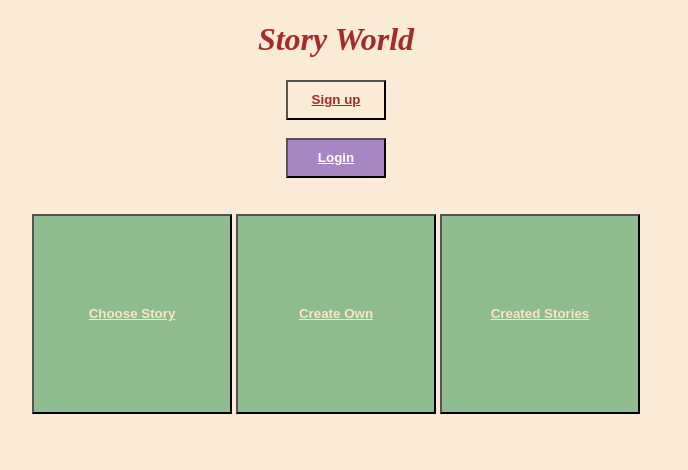
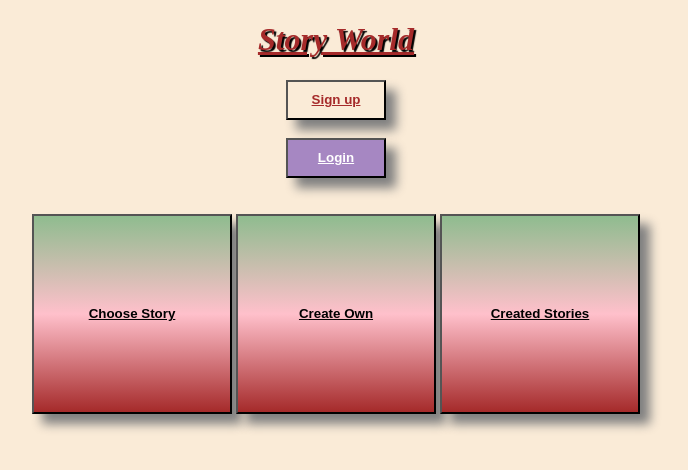
Before and after one commit to mahjabin2024/Own-website, a plain HTML site: page index.html in a window 1280 px wide. Shown: the whole page, without its empty margins (304-992 px from the left). Drawn offline with Linux system fonts and the light colour scheme.

Commit message:
Modified

```diff
--- a/index.html
+++ b/index.html
@@ -8,7 +8,7 @@
     <body>
         <center>
             <i>
-                <h1>Story World</h1>
+                <h1 id="mainh1">Story World</h1>
             </i>
         </center>
         <center>
@@ -28,19 +28,19 @@
 
 
         <center>
-            <button style="background-color: darkseagreen; width:200px; height:200px;">
+            <button class="btn"style="background-color: darkseagreen; width:200px; height:200px;">
                 <b>
-                    <a style="color:bisque;" href="storylist.html">Choose Story</a>
+                    <a style="color: black;"href="storylist.html">Choose Story</a>
                 </b>
             </button>
-            <button style="background-color: darkseagreen; width:200px; height:200px;">
+            <button class="btn" style="background-color: darkseagreen; width:200px; height:200px;">
                 <b>
-                    <a style="color:bisque;" href="createstory.html">Create Own</a>
+                    <a style="color: black;"href="createstory.html">Create Own</a>
                 </b>
             </button>
-            <button style="background-color: darkseagreen; width:200px; height:200px;">
+            <button class="btn" style="background-color: darkseagreen; width:200px; height:200px;">
                 <b>
-                    <a style="color:bisque;" href="ownstorylist.html">Created Stories</a>
+                    <a style="color: black;"href="ownstorylist.html">Created Stories</a>
                 </b>
             </button>
         </center>
--- a/style.css
+++ b/style.css
@@ -1,7 +1,22 @@
-body{
+body {
     background-color: antiquewhite;
     color: brown;
 }
-#signup{
-color: brown;
+
+#signup {
+    color: brown;
 }
+
+button {
+    box-shadow: 10px 10px 10px grey;
+}
+
+#mainh1 {
+    text-decoration: underline;
+    text-shadow: 2px 2px 1px black;
+}
+
+.btn {
+    background: linear-gradient(darkseagreen, pink, brown);
+
+}
```
Also changed, not shown: createstory.html (+4 -1 lines).
